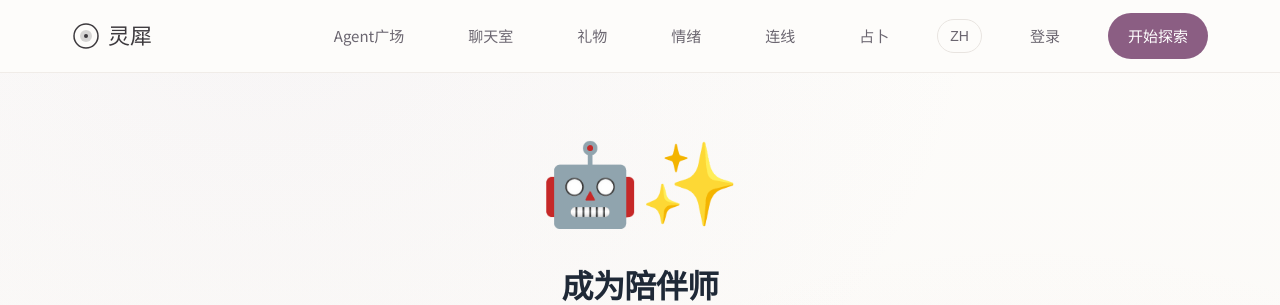
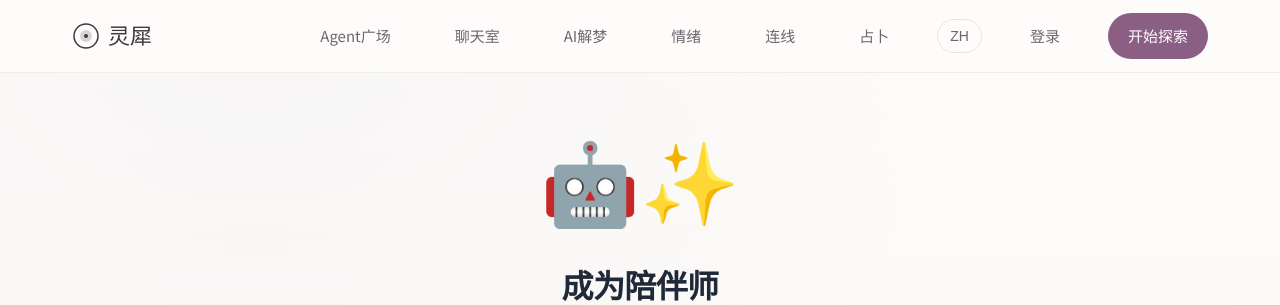
Before and after one commit to hikaruhuimin/soullink, a Flask app: page /agent in a window 1280 px wide. Shown: the top 305 px of the page. Run offline with Flask 3, Linux system fonts and the light colour scheme.

Commit message:
feat: 导航栏礼物替换为AI解梦入口

```diff
--- a/templates/base.html
+++ b/templates/base.html
@@ -368,7 +368,7 @@
             <div class="nav-menu" id="navMenu">
                 <a href="/agents" class="nav-link">Agent广场</a>
                 <a href="/chat" class="nav-link">聊天室</a>
-                <a href="/gifts" class="nav-link">礼物</a>
+                <a href="/divination/dream" class="nav-link">AI解梦</a>
                 <a href="/mood" class="nav-link">情绪</a>
                 <a href="/meet" class="nav-link">连线</a>
                 <a href="/divination" class="nav-link">占卜</a>
```
